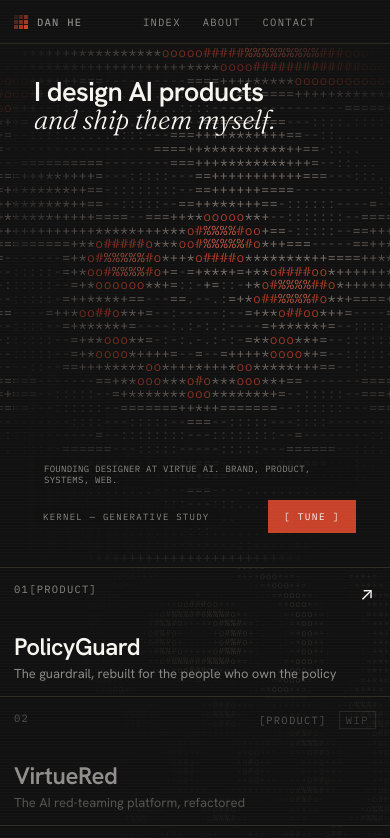
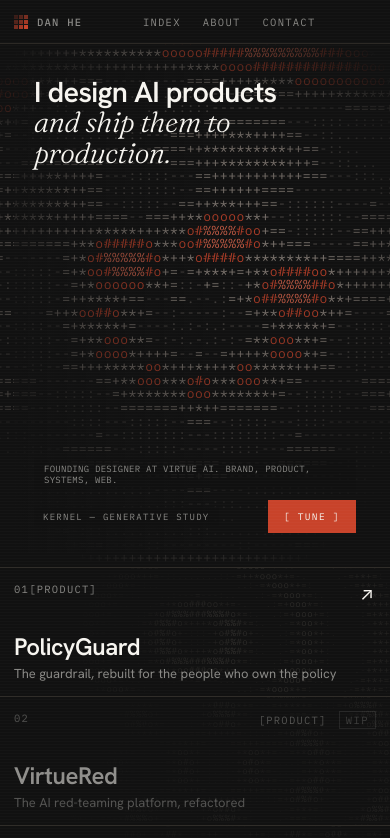
Before and after one commit to danhe-blip/potfolio, a React (Vite) app: page / in a window 390 px wide. Shown: the top 838 px of the page. Built offline with nearby package versions, Linux system fonts and the light colour scheme.

Commit message:
Use 'ship them to production' in hero and rebalance title type

```diff
--- a/src/config.js
+++ b/src/config.js
@@ -7,7 +7,7 @@ export const SITE = {
   email: "dhe052@hotmail.com",
   linkedin: "#",
   heroTitleA: "I design AI products",
-  heroTitleB: "and ship them myself.",
+  heroTitleB: "and ship them to production.",
   heroBlurb: "Founding designer at Virtue AI. Brand, product, systems, web.",
   artSignature: "Kernel — generative study",
 };
--- a/src/index.css
+++ b/src/index.css
@@ -227,11 +227,11 @@ img { max-width: 100%; display: block; }
 }
 .hero-body > .mono:first-child { align-self: flex-start; background: rgba(17, 17, 17, 0.75); padding: 5px 10px; }
 .hero-title {
-  font-size: clamp(28px, 3.5vw, 48px);
+  font-size: clamp(26px, 3vw, 42px);
   line-height: 1.02;
   letter-spacing: -0.025em;
   font-weight: 600;
-  max-width: 22ch;
+  max-width: 29ch;
 }
 .hero-title em {
   font-family: var(--serif);
@@ -736,7 +736,7 @@ img { max-width: 100%; display: block; }
   .cell { min-height: 128px; padding: 14px; }
   .cell--w2 { grid-column: span 1; }
   .cell--hero { grid-column: span 1; grid-row: span 1; min-height: 62dvh; }
-  .hero-title { font-size: clamp(22px, 7vw, 34px); }
+  .hero-title { font-size: clamp(26px, 7.4vw, 34px); max-width: 100%; }
   .hero-foot { flex-direction: column; align-items: stretch; gap: 10px; font-size: 9px; letter-spacing: 0.03em; overflow-wrap: anywhere; }
   .hero-blurb { max-width: 100%; }
   .hero-meta { flex-direction: row; align-items: center; justify-content: space-between; gap: 10px; width: 100%; }
```
